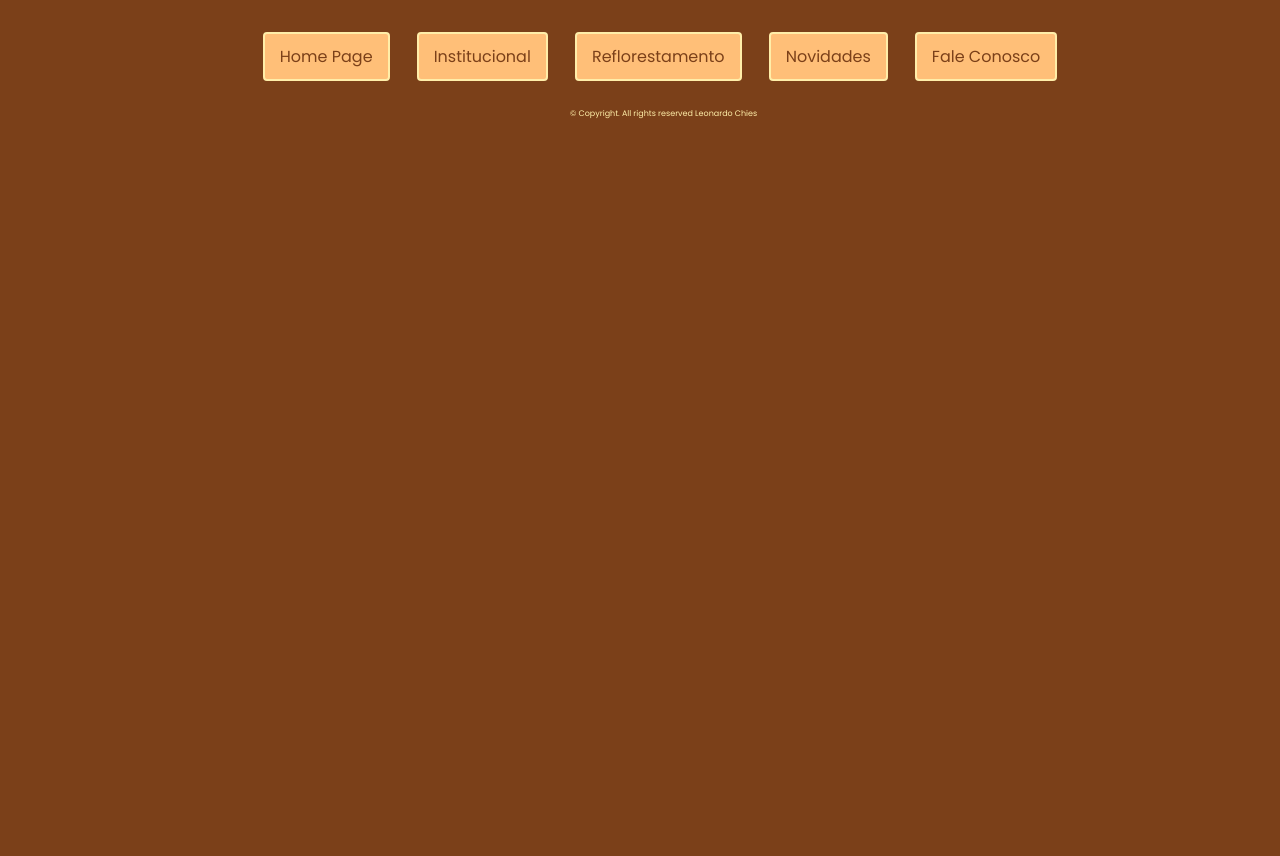
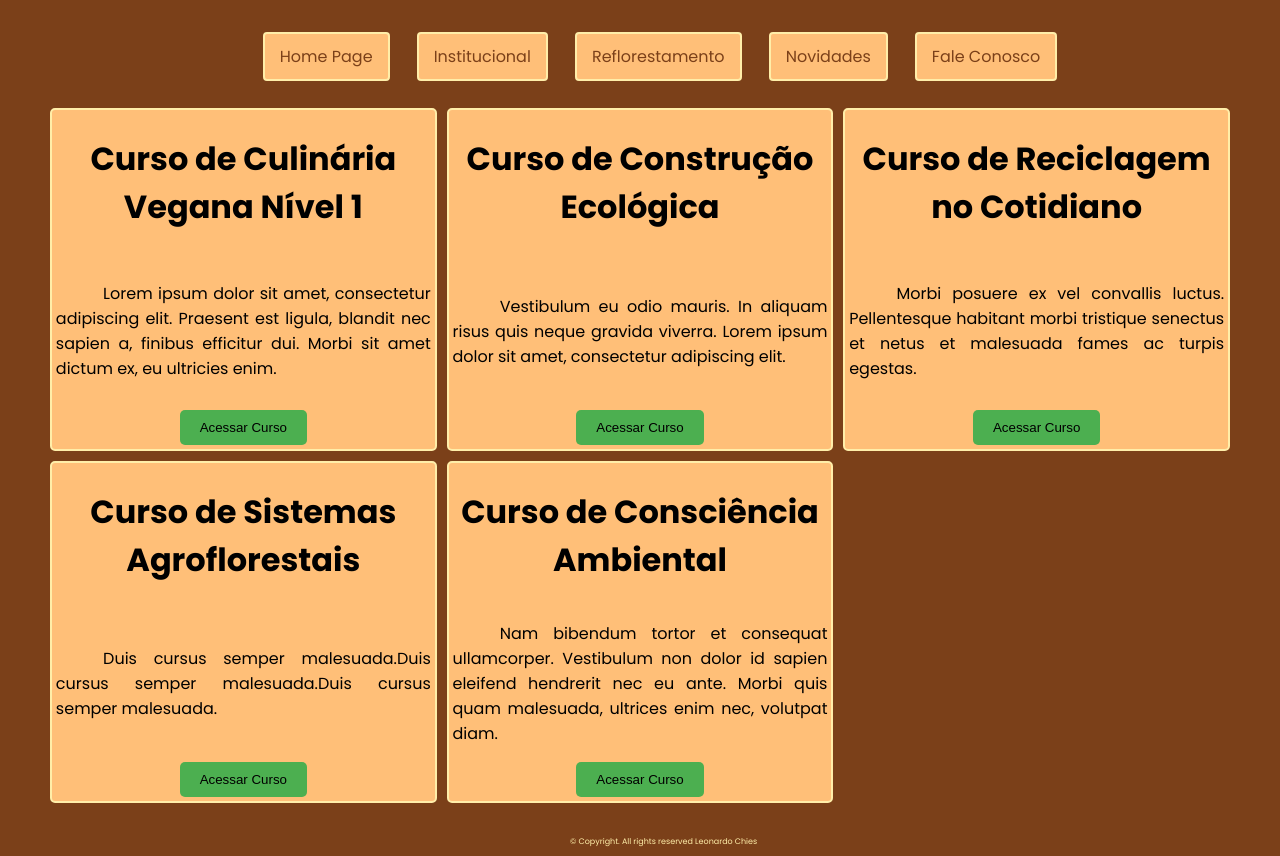
Before and after one commit to LeoTchies/Site-Empresarial, a plain HTML site: page Cursos.html in a window 1280 px wide. Shown: the part 170-1026 px from the top of the page. Before the commit the page ends 810 px from the top, so only its background shows below. Drawn offline with Linux system fonts and the light colour scheme.

Commit message:
Aplicação de Grid para correção de posições

```diff
--- a/Cursos.html
+++ b/Cursos.html
@@ -12,8 +12,45 @@
   <style>
 
   .container{
+  text-align: center;
+   display: grid;
+  grid-template-columns: 1fr 1fr 1fr;
+  grid-template-rows: 1fr 1fr ;
+  gap: 10px
+  }
+
+  .quadro{
+    display: flex;
+    flex-direction: column;
+    justify-content: space-between;
+    align-items: end;
+    background-color: #FFBF78;
+    border: 2px #FFEEA9 solid;
+    border-radius: 5px;
+    padding: 1%;
 
   }
+
+  .quadro button {
+  align-self:center;
+  padding: 10px 20px;
+  background-color: #4caf50;
+  border: none;
+  border-radius: 5px;
+  cursor: pointer;}
+
+
+  button{
+    text-align: end ;
+    border: 2px #FFEEA9 solid;
+   }
+
+
+    @media screen (max-width: 319px) { .container{
+      display: flex;
+      flex-direction: column;
+    }
+    }
 
   </style>
 
@@ -37,21 +74,41 @@
     </header>
 
     <div class="container">
-      <div></div>
+      <div class="vegan quadro">
+        <h1> Curso de Culinária Vegana Nível 1</h1>
+        <p>Lorem ipsum dolor sit amet, consectetur adipiscing elit. Praesent est ligula, blandit nec sapien a, finibus efficitur dui. Morbi sit amet dictum ex, eu ultricies enim.</p>
+        <button> Acessar Curso</button>
+      </div>
 
-      <div></div>
+      <div class="ecológica quadro">
+        <h1>Curso de Construção Ecológica</h1>
+        <p>Vestibulum eu odio mauris. In aliquam risus quis neque gravida viverra. Lorem ipsum dolor sit amet, consectetur adipiscing elit.</p>
+        <button> Acessar Curso</button>
+      </div>
 
-      <div></div>
+      <div class="reciclagem quadro">
+        <h1>Curso de Reciclagem no Cotidiano</h1>
+        <p>Morbi posuere ex vel convallis luctus. Pellentesque habitant morbi tristique senectus et netus et malesuada fames ac turpis egestas. </p>
+        <button> Acessar Curso</button>
+      </div>
 
-      <div></div>
+      <div class="agrofloresta quadro">
+        <h1>Curso de Sistemas Agroflorestais</h1>
+        <p>Duis cursus semper malesuada.Duis cursus semper malesuada.Duis cursus semper malesuada.</p>
+        <button> Acessar Curso</button>
+      </div>
 
-      <div></div>
+      <div class="consciencia quadro">
+        <h1>Curso de Consciência Ambiental</h1>
+        <p>Nam bibendum tortor et consequat ullamcorper. Vestibulum non dolor id sapien eleifend hendrerit nec eu ante. Morbi quis quam malesuada, ultrices enim nec, volutpat diam.</p>
+        <button> Acessar Curso</button>
+      </div>
 
 
 
     </div>
 
-
+<br>
 
       <footer>
       <p> © Copyright. All rights reserved Leonardo Chies </p>
--- a/style.css
+++ b/style.css
@@ -24,7 +24,7 @@ body {
   text-align: center;
   color: #7B4019;
   background-color: #FFBF78;
-  border: 2px #FFEEA9 solid
+  border: 2px #FFEEA9 solid;
 }
 
 .card {
@@ -61,8 +61,6 @@ body {
   border-radius: 5px;
   border: 2px #FFEEA9 solid
 }
-
-
 
 .menu-item {
   font-size: 1rem;
@@ -143,14 +141,6 @@ footer p {
 }
 
 @media (max-width: 319px) {
-  .logo {
-    width: 100px;
-  }
-
-  h1 {
-    font-size: 3.5rem;
-    text-align: center;
-  }
 
   .card {
     width: 100%;
@@ -167,7 +157,7 @@ footer p {
   }
 
   .menu-item {
-width: 100%;
-display: inline-block;
+  width: 100%;
+  display: inline-block;
   }
 }
```
Also changed, not shown: index.html (line endings or trailing spaces).
